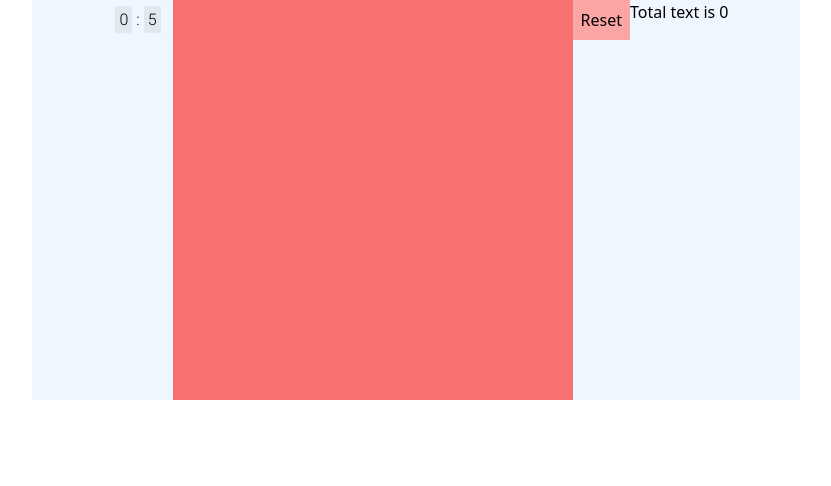
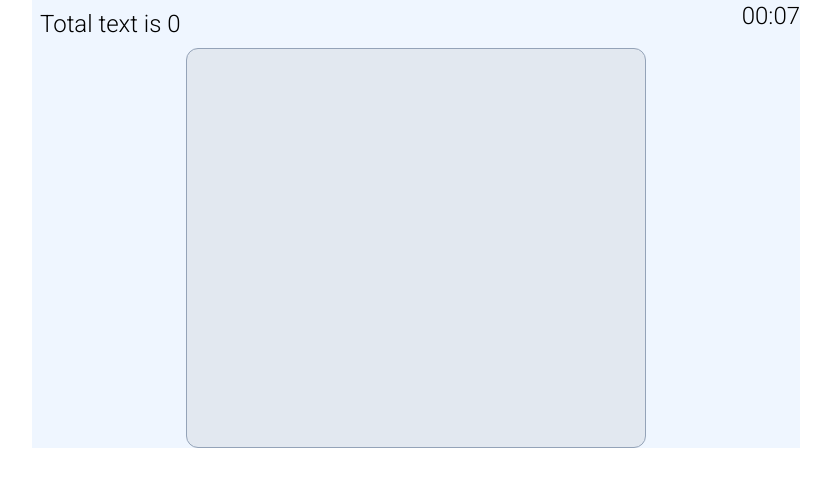
Before and after one commit to arup-basak/click-check, a React (Create React App) app: page / in a window 1280 px wide. Shown: the top 486 px of the page, without its empty margins (224-1055 px from the left). Built offline with nearby package versions, Linux system fonts and the light colour scheme.

Commit message:
Added Timer

```diff
--- a/src/App.tsx
+++ b/src/App.tsx
@@ -5,14 +5,8 @@ function App() {
   const [text, setText] = useState('Total text is 0')
   const [a, setA] = useState(0)
 
-  const clear = () => {
-    setA(0)
-    setText(`Total text is ${0}`)
-  }
-
   const handleClick = () => {
     setA(a + 1)
-    console.log(a)
     setText(`Total text is ${a + 1}`)
   }
 
@@ -20,24 +14,24 @@ function App() {
     e.preventDefault();
   }
 
-  const handleTimerEnds = () => {
-    console.log("Hello World");
-  }
-
   return (
     <>
-      <div id="container" className='w-3/5 m-auto flex bg-blue-50 justify-center select-none'>
-        <Timer time={12} timerEnds={handleTimerEnds}/>
+      <div className='w-3/5 m-auto flex flex-col bg-blue-50 justify-center select-none'>
+        <div className='flex flex-row justify-between text-2xl font-Mono'>
+          <p className='m-1 p-1'>{text}</p>
+          <div>
+            <Timer
+              time={20}
+              key={"mytimer"}
+              onEnd={() => alert("Clock Ends")}
+              />
+          </div>
+        </div>
         <div
-          className='h-[400px] bg-red-400 w-[400px] cursor-pointer'
+          className='h-[400px] border border-slate-400 bg-slate-200 cursor-pointer w-3/5 m-auto rounded-xl'
           onClick={handleClick}
           onContextMenu={handleRightClick}
           id='click-area'></div>
-        <button
-          className='p-2 bg-red-300 h-fit'
-          id="reset-button"
-          onClick={clear}>Reset</button>
-        <p>{text}</p>
       </div>
     </>
   );
--- a/src/component/Timer.tsx
+++ b/src/component/Timer.tsx
@@ -1,51 +1,49 @@
-import { useState, useEffect } from 'react';
+import { useState, useEffect, useRef } from 'react'
 
-interface TimeProps {
-  time: number, // Time in Seconds
-  timerEnds: () => void;
+const Timer = (
+  props: {
+    time: number,
+    onEnd: () => void
+  }
+) => {
+  const getTimeString = (num: number): string => {
+    return `${num < 10 ? '0' : ''}${num}`
   }
 
-const Timer = (timeProps: TimeProps) => {
-  const [seconds, setSeconds] = useState(timeProps.time % 60);
-  const [minutes, setMinutes] = useState(Math.floor((timeProps.time / 60)));
+  const EndTime = () => {
+
+    props.onEnd()
+  }
+
+  let value = useRef<number>(props.time)
+
+  const [minute, setMinute] = useState<string>(getTimeString(Math.floor(value.current / 60)))
+  const [second, setSecond] = useState<string>(getTimeString(value.current % 60))
 
   useEffect(() => {
-    let time = timeProps.time
-
-    if (time > 0) {
-      time--;
-
+    const setTime = () => {
+      setMinute(getTimeString(Math.floor(value.current / 60)))
+      setSecond(getTimeString(value.current % 60))
+    }
     const interval = setInterval(() => {
-        let sec = time % 60;
-        let min = Math.floor(time / 60);
-
-        setMinutes(min);
-        setSeconds(sec);
-
-        time--;
-
-        if (time < 0) {
-          clearInterval(interval);
-          timeProps.timerEnds();
+      if (value.current < 0) {
+        clearInterval(interval)
+        EndTime()
+        return;
       }
-      }, 1000);
-    }
-  }, [timeProps])
+      setTime()
+      value.current--;
+    }, 1000)
+  }, [value])
 
   return (
-    <div
-      className='font-Mono m-2'>
-      <span
-        className='p-1 bg-slate-200 m-1 rounded-sm'>
-        {minutes}
-      </span>
-      <span>:</span>
-      <span
-        className='p-1 bg-slate-200 m-1 rounded-sm'>
-        {seconds}
-      </span>
+    <div className='flex'>
+      <>{minute}</>
+      :
+      <>{second}</>
+
     </div>
-  );
-};
+  )
+}
 
-export default Timer;
+export default Timer
```
Lines whose indentation alone changed are shown as unchanged.
